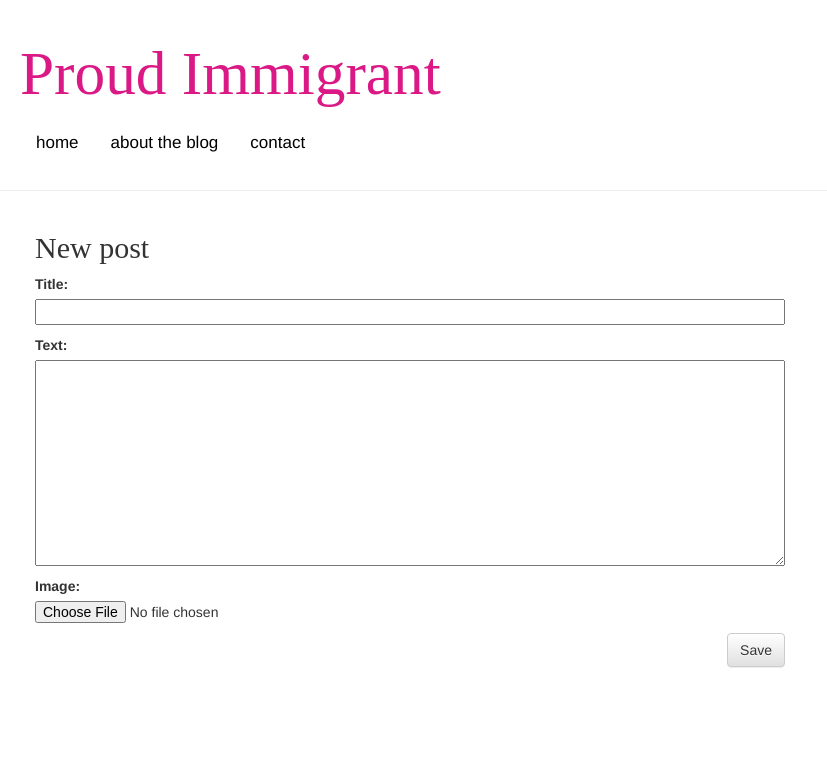
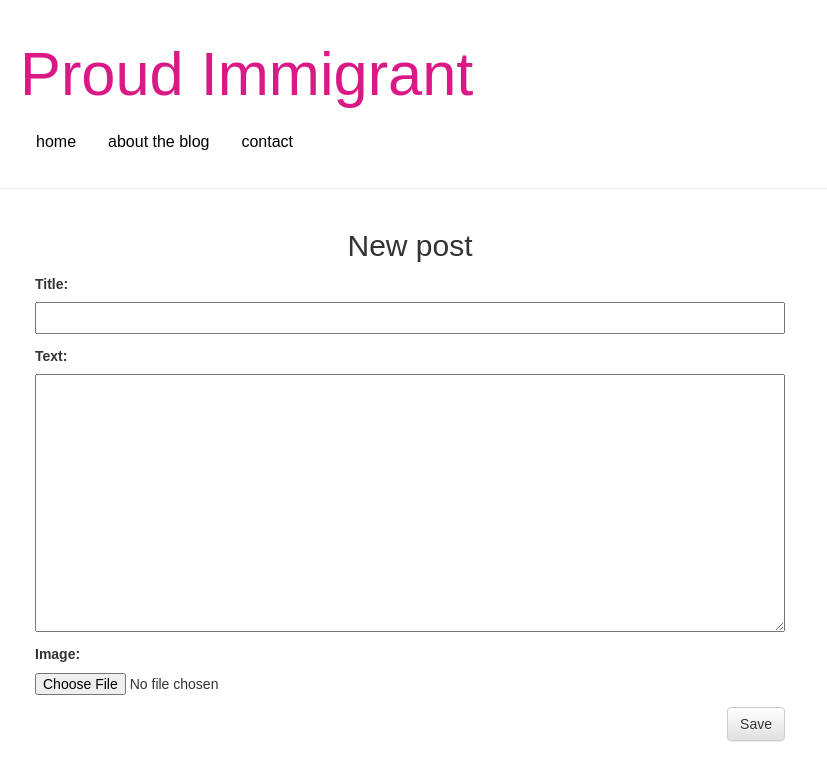
Before and after one commit to krystynabiller/my-blog, a Django app: page /post/new/ in a window 1280 px wide. Shown: the top 781 px of the page, without its empty margins (0-827 px from the left). Run offline with Django 3.2, Linux system fonts and the light colour scheme; some libraries are stand-ins or nearby versions.

Commit message:
Style improvements

```diff
--- a/blog/static/css/blog.css
+++ b/blog/static/css/blog.css
@@ -8,20 +8,28 @@
     color: #db1986;
     font-size: 46pt;
     text-decoration: none;
+    text-align: left;
 
 }
 
 .content {
     margin-left: 20px;
     margin-right: 20px;
+    font-family: 'Source Sans Pro', sans-serif;
+    font-weight: 300;
+    font-sie: 1rem;
+    line-height: 1.8;
+
 }
 
 h1, h2, h3, h4 {
-    font-family: 'PT Serif', bold;
+    font-family: 'Source Sans Pro', sans-serif, bold;
+    text-align: center;
 }
 
 .date {
     color: #828282;
+    text-align: center;
 }
 
 .save {
@@ -41,7 +49,10 @@ h1, h2, h3, h4 {
 
 .post {
     margin-bottom: 70px;
-    font-family: 'PT Serif';
+    font-family: 'Source Sans Pro', sans-serif;
+    font-weight: 300;
+    font-size: 16px;
+    line-height: 1.8;
 }
 
 .post h2 a, .post h2 a:visited {
@@ -49,7 +60,7 @@ h1, h2, h3, h4 {
 }
 
 .comment {
-    margin: 20px 0px 20px 20px;
+    margin: 20px 20px 0px 20px;
 }
 
 
@@ -58,11 +69,12 @@ h1, h2, h3, h4 {
   margin: 0;
   padding: 0;
   overflow: hidden;
-  background-color: #00000;
+  background-color: white;
 }
 
 .menu-main_menu-container li {
   float: left;
+  text-align: -webkit-match-parent;
 }
 
 .menu-main_menu-container a {
@@ -73,6 +85,9 @@ h1, h2, h3, h4 {
   text-align: center;
   text-decoration: none;
   font-size: 17px;
+  font-family: 'Source Sans Pro', sans-serif;
+  font-weight: 300;
+  font-size: 16px;
 }
 
 .menu-main_menu-container li a {
@@ -80,6 +95,9 @@ h1, h2, h3, h4 {
   color: black;
   text-align: center;
   text-decoration: none;
+  font-family: 'Source Sans Pro', sans-serif;
+  font-weight: 300;
+  font-size: 16px;
 }
 
 .menu-main_menu-container a.active {
--- a/blog/templates/blog/post_list.html
+++ b/blog/templates/blog/post_list.html
@@ -3,10 +3,10 @@
 {% block content %}
     {% for post in posts %}
         <div class="post">
+             <h2><a href="{% url 'post_detail' pk=post.pk %}">{{ post.title }}</a></h2>
             <div class="date">
                 {{ post.published_date }}
             </div>
-             <h2><a href="{% url 'post_detail' pk=post.pk %}">{{ post.title }}</a></h2>
             <img src="{{ post.image.url }}" style="width: 100%; float: left; margin-right: 10px; margin-bottom: 20px">
             <p>{{ post.text|linebreaksbr }}</p>
             <a href="{% url 'post_detail' pk=post.pk %}">Comments: {{ post.approved_comments.count }}</a>
```
Also changed, not shown: blog/templates/blog/post_detail.html (+4 -4 lines).
